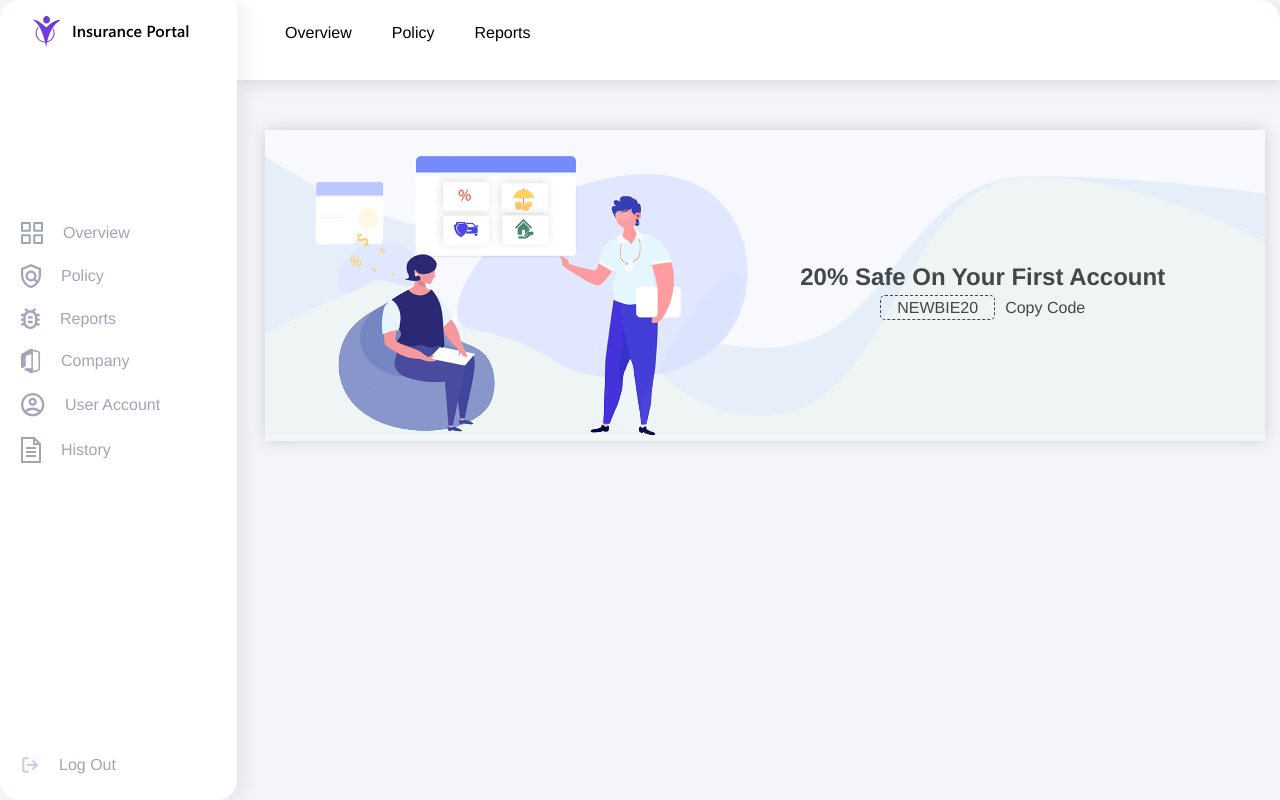
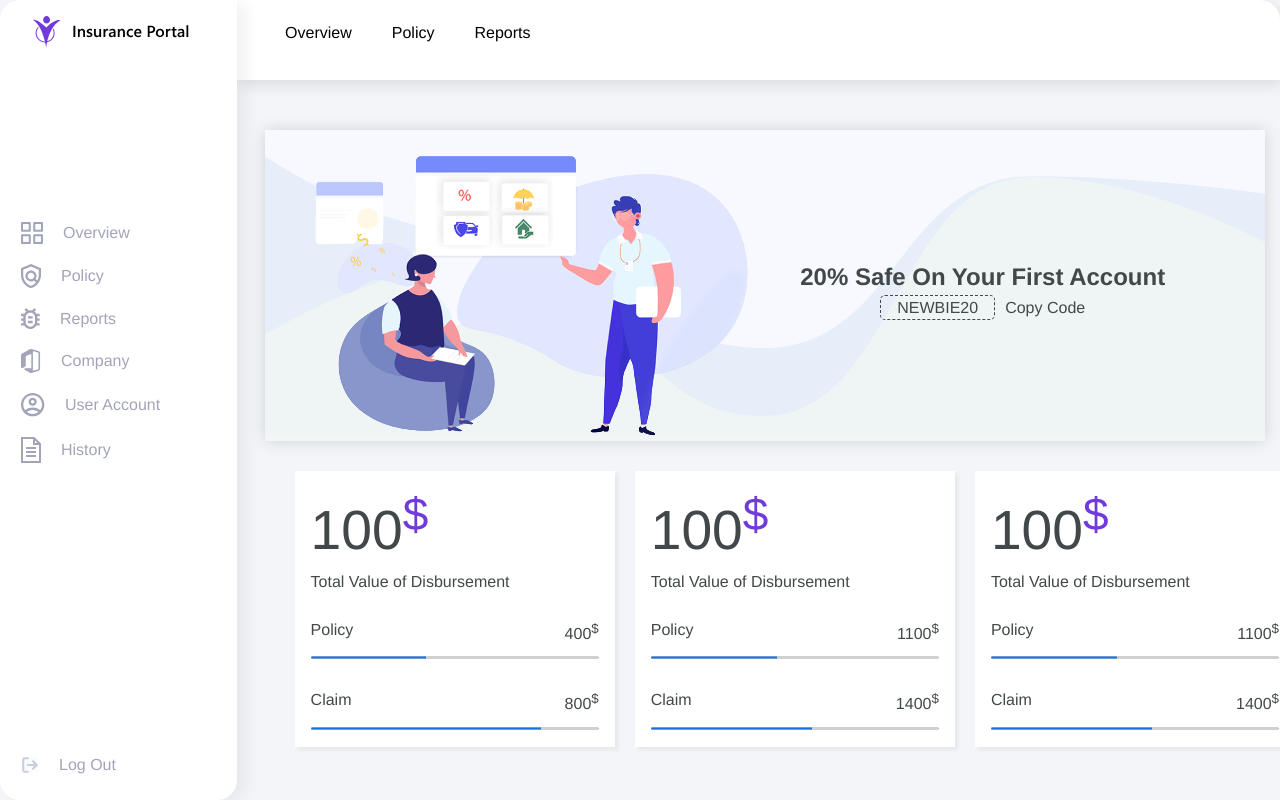
Before and after one commit to ibraheemosule/dashboard, a React (Create React App) app: page / in a window 1280 px wide. Built offline with nearby package versions, Linux system fonts and the light colour scheme.

Commit message:
built the card components

```diff
--- /dev/null
+++ b/src/assets/styles/CardStyle.styled.ts
@@ -0,0 +1,47 @@
+import styled from 'styled-components';
+import { ICardStyle } from '../../ts-types/styleTypes';
+
+const CardStyle = styled.section<ICardStyle>`
+  background: #ffffff;
+  box-shadow: 3px 3px 4px rgba(0, 0, 0, 0.06);
+  flex-basis: 100%;
+  margin: 30px 0;
+  padding: 2rem;
+  color: ${({ theme }) => theme.pryCol};
+
+  h1 {
+    font-size: 3.45rem;
+    font-weight: 400;
+
+    sup {
+      color: ${({ theme }) => theme.btnCol};
+    }
+  }
+
+  p {
+    margin-top: 10px;
+  }
+
+  .policy-bar,
+  .claim-bar {
+    margin-top: 30px;
+
+    .description {
+      display: flex;
+      justify-content: space-between;
+    }
+
+    progress {
+      width: 100%;
+      height: 5px;
+      color: red;
+    }
+  }
+
+  @media (min-width: 768px) {
+    flex-basis: 32%;
+    padding: 1rem;
+  }
+`;
+
+export default CardStyle;
--- /dev/null
+++ b/src/assets/styles/CardWrapperStyle.styled.tsx
@@ -0,0 +1,15 @@
+import styled from 'styled-components';
+import { ICardWrapperStyle } from '../../ts-types/styleTypes';
+
+const CardWrapperStyle = styled.article<ICardWrapperStyle>`
+  display: flex;
+  flex-wrap: wrap;
+  justify-content: space-between;
+  width: 100%;
+
+  @media (min-width: 1240px) {
+    margin: 0 0 0 30px;
+  }
+`;
+
+export default CardWrapperStyle;
--- a/src/assets/styles/HeroStyle.styled.ts
+++ b/src/assets/styles/HeroStyle.styled.ts
@@ -4,7 +4,7 @@ import img from '../images/bg-img.svg';
 
 const HeroStyle = styled.section<IHeroStyle>`
   position: relative;
-  margin: 50px 0;
+  margin: 50px 0 0;
   padding: 1rem;
   width: 100%;
   min-height: 311px;
@@ -62,7 +62,11 @@ const HeroStyle = styled.section<IHeroStyle>`
   }
 
   @media (min-width: 1340px) {
-    margin: 50px;
+    margin: 50px 0 0 30px;
+
+    .hero__text-wrapper {
+      flex-basis: 60%;
+    }
   }
 `;
 
--- a/src/assets/styles/MainSectionStyle.styled.ts
+++ b/src/assets/styles/MainSectionStyle.styled.ts
@@ -14,7 +14,7 @@ const MainSectionStyle = styled.article<IMainSectionStyle>`
   }
 
   @media (min-width: 1340px) {
-    margin: 0 19.5%;
+    margin: 0 15% 0 19.5%;
   }
 `;
 
--- /dev/null
+++ b/src/assets/utils/index.ts
@@ -0,0 +1,17 @@
+export const cardDetails = [
+  {
+    total: 1000,
+    policy: 400,
+    claim: 800,
+  },
+  {
+    total: 2500,
+    policy: 1100,
+    claim: 1400,
+  },
+  {
+    total: 2500,
+    policy: 1100,
+    claim: 1400,
+  },
+];
--- a/src/components/MainSection.tsx
+++ b/src/components/MainSection.tsx
@@ -1,4 +1,5 @@
 import MainSectionStyle from '../assets/styles/MainSectionStyle.styled';
+import CardWrapper from './sections/CardWrapper';
 import HeroSection from './sections/HeroSection';
 import TopHeader from './sections/TopHeader';
 
@@ -8,6 +9,7 @@ const MainSection: React.FC = () => {
       <TopHeader />
       <MainSectionStyle>
         <HeroSection />
+        <CardWrapper />
       </MainSectionStyle>
     </>
   );
--- /dev/null
+++ b/src/components/sections/Card.tsx
@@ -0,0 +1,37 @@
+import { ICard } from '../../ts-types/componentTypes';
+import CardStyle from '../../assets/styles/CardStyle.styled';
+
+const Card: React.FC<ICard> = ({ total, policy, claim }) => {
+  return (
+    <CardStyle>
+      <h1>
+        100<sup>$</sup>
+      </h1>
+      <p>Total Value of Disbursement</p>
+      <div className="stat">
+        <div className="policy-bar">
+          <div className="description">
+            <span>Policy</span>
+            <span>
+              {policy}
+              <sup>$</sup>
+            </span>
+          </div>
+          <progress value={policy} max={total} />
+        </div>
+        <div className="claim-bar">
+          <div className="description">
+            <span>Claim</span>
+            <span>
+              {claim}
+              <sup>$</sup>
+            </span>
+          </div>
+          <progress value={claim} max={total} />
+        </div>
+      </div>
+    </CardStyle>
+  );
+};
+
+export default Card;
--- /dev/null
+++ b/src/components/sections/CardWrapper.tsx
@@ -0,0 +1,15 @@
+import CardWrapperStyle from '../../assets/styles/CardWrapperStyle.styled';
+import { cardDetails } from '../../assets/utils';
+import Card from './Card';
+
+const CardWrapper: React.FC = () => {
+  return (
+    <CardWrapperStyle>
+      {cardDetails.map(({ total, policy, claim }, i) => (
+        <Card key={i} total={total} policy={policy} claim={claim} />
+      ))}
+    </CardWrapperStyle>
+  );
+};
+
+export default CardWrapper;
--- a/src/ts-types/styleTypes.ts
+++ b/src/ts-types/styleTypes.ts
@@ -15,3 +15,7 @@ export interface IMainSectionStyle extends IStyle {}
 export interface ITopHeaderStyle extends IStyle {}
 
 export interface IHeroStyle extends IStyle {}
+
+export interface ICardWrapperStyle extends IStyle {}
+
+export interface ICardStyle extends IStyle {}
```
Also changed, not shown: src/ts-types/componentTypes.ts (+8 -0 lines).
